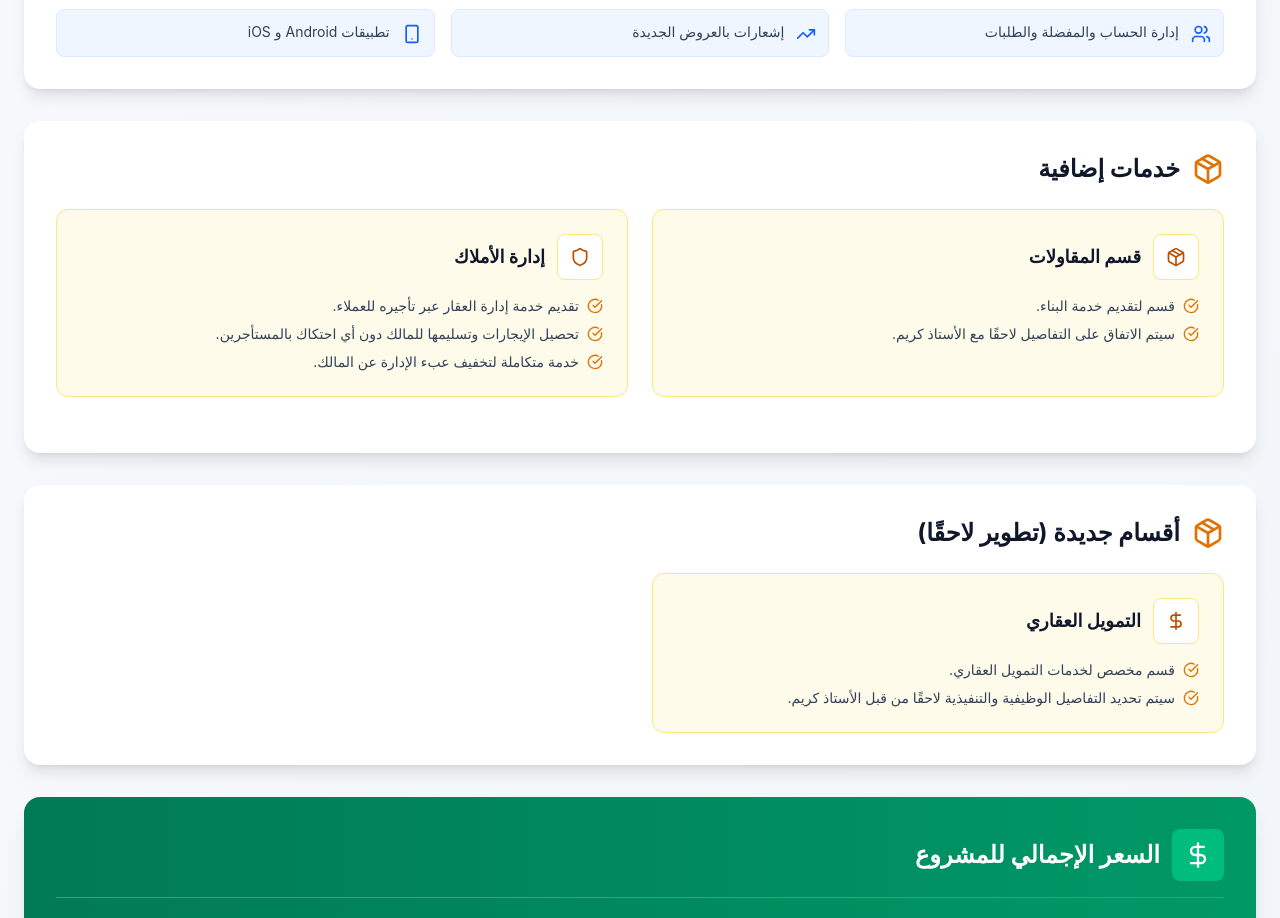
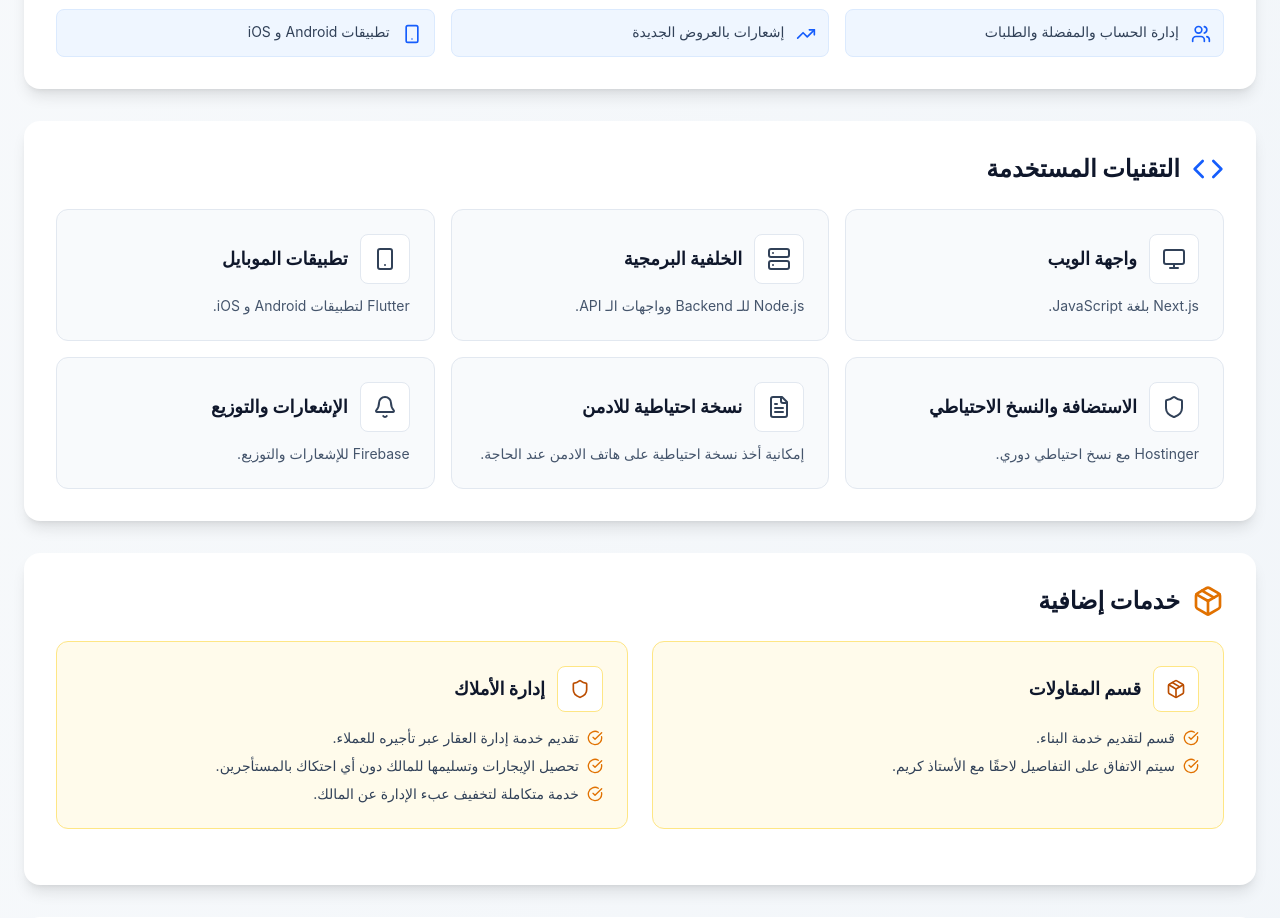
Before and after one commit to KhalidEl-MariAa/realstate_propsal, a React (Vite) app: page / in a window 1280 px wide. Shown: the part 2960-3878 px from the top of the page. Built offline with nearby package versions, Linux system fonts and the light colour scheme.

Commit message:
add tech section

```diff
--- a/src/app/App.tsx
+++ b/src/app/App.tsx
@@ -1,12 +1,15 @@
 import {
   Award,
+  Bell,
   CheckCircle,
+  Code,
   DollarSign,
   FileText,
   Globe,
   Monitor,
   Package,
   PhoneCall,
+  Server,
   Shield,
   Smartphone,
   TrendingUp,
@@ -194,6 +197,45 @@ const mobileAppFeatures: FeatureInfo[] = [
   { icon: <Users className="w-5 h-5" />, title: 'إدارة الحساب والمفضلة والطلبات', color: 'blue' },
   { icon: <TrendingUp className="w-5 h-5" />, title: 'إشعارات بالعروض الجديدة', color: 'blue' },
   { icon: <Smartphone className="w-5 h-5" />, title: 'تطبيقات Android و iOS', color: 'blue' }
+];
+
+const technologies: ModuleInfo[] = [
+  {
+    title: 'واجهة الويب',
+    description: 'Next.js بلغة JavaScript.',
+    icon: Monitor,
+    items: []
+  },
+  {
+    title: 'الخلفية البرمجية',
+    description: 'Node.js للـ Backend وواجهات الـ API.',
+    icon: Server,
+    items: []
+  },
+  {
+    title: 'تطبيقات الموبايل',
+    description: 'Flutter لتطبيقات Android و iOS.',
+    icon: Smartphone,
+    items: []
+  },
+  {
+    title: 'الاستضافة والنسخ الاحتياطي',
+    description: 'Hostinger مع نسخ احتياطي دوري.',
+    icon: Shield,
+    items: []
+  },
+  {
+    title: 'نسخة احتياطية للادمن',
+    description: 'إمكانية أخذ نسخة احتياطية على هاتف الادمن عند الحاجة.',
+    icon: FileText,
+    items: []
+  },
+  {
+    title: 'الإشعارات والتوزيع',
+    description: 'Firebase للإشعارات والتوزيع.',
+    icon: Bell,
+    items: []
+  }
 ];
 
 const futureSections: SectionInfo[] = [
@@ -385,6 +427,29 @@ export default function App() {
                 color={feature.color}
               />
             ))}
+          </div>
+        </div>
+
+        <div className="bg-white rounded-2xl p-8 mb-8 shadow-lg">
+          <div className="flex items-center gap-3 mb-6">
+            <Code className="w-8 h-8 text-blue-600" />
+            <h2 className="text-2xl font-bold text-slate-900">التقنيات المستخدمة</h2>
+          </div>
+          <div className="grid md:grid-cols-2 lg:grid-cols-3 gap-4">
+            {technologies.map((tech) => {
+              const Icon = tech.icon;
+              return (
+                <div key={tech.title} className="bg-slate-50 rounded-xl p-6 border border-slate-200">
+                  <div className="flex items-center gap-3 mb-3">
+                    <div className="p-3 bg-white rounded-lg border border-slate-200">
+                      <Icon className="w-6 h-6 text-slate-700" />
+                    </div>
+                    <h3 className="text-lg font-bold text-slate-900">{tech.title}</h3>
+                  </div>
+                  <p className="text-sm text-slate-600">{tech.description}</p>
+                </div>
+              );
+            })}
           </div>
         </div>
 
```
